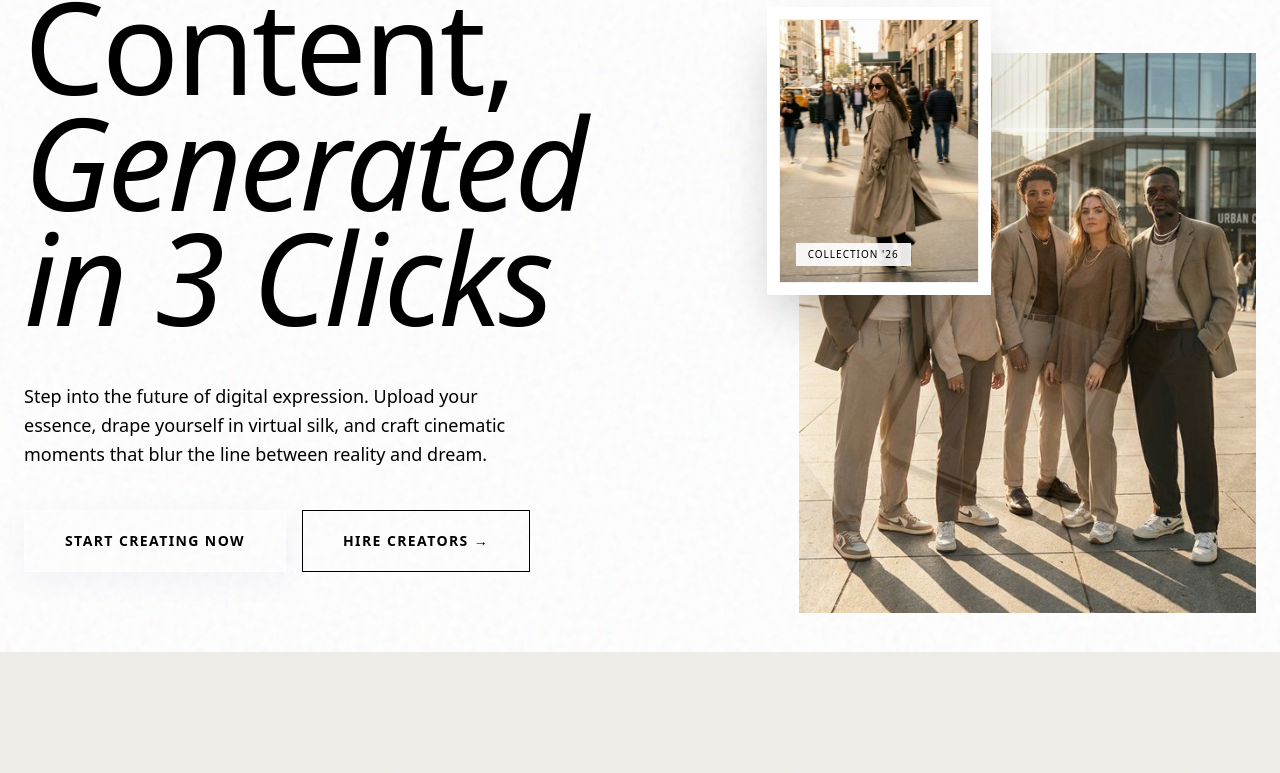
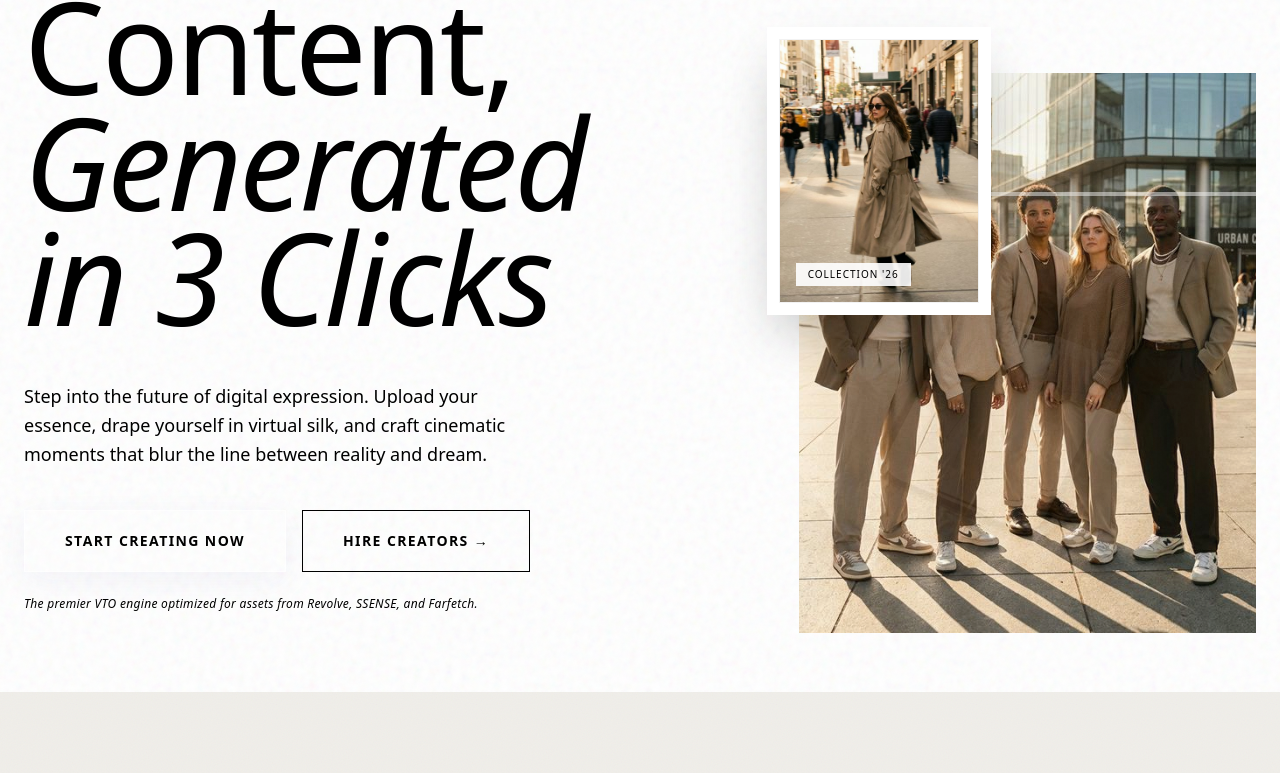
Before and after one commit to selsarraj-create/videoad, a Next.js app in the folder web/: page / in a window 1280 px wide. Shown: the part 434-1207 px from the top of the page. Built offline with nearby package versions, Linux system fonts and the light colour scheme; a web font is replaced by a local one.

Commit message:
copy: rebrand + add premier VTO tagline to homepage hero

```diff
--- a/web/src/app/page.tsx
+++ b/web/src/app/page.tsx
@@ -179,6 +179,10 @@ export default function Home() {
                   Hire Creators →
                 </Link>
               </div>
+
+              <p className="mt-6 text-xs text-muted-foreground/70 italic font-serif tracking-wide">
+                The premier VTO engine optimized for assets from Revolve, SSENSE, and Farfetch.
+              </p>
             </motion.div>
           </div>
 
```
